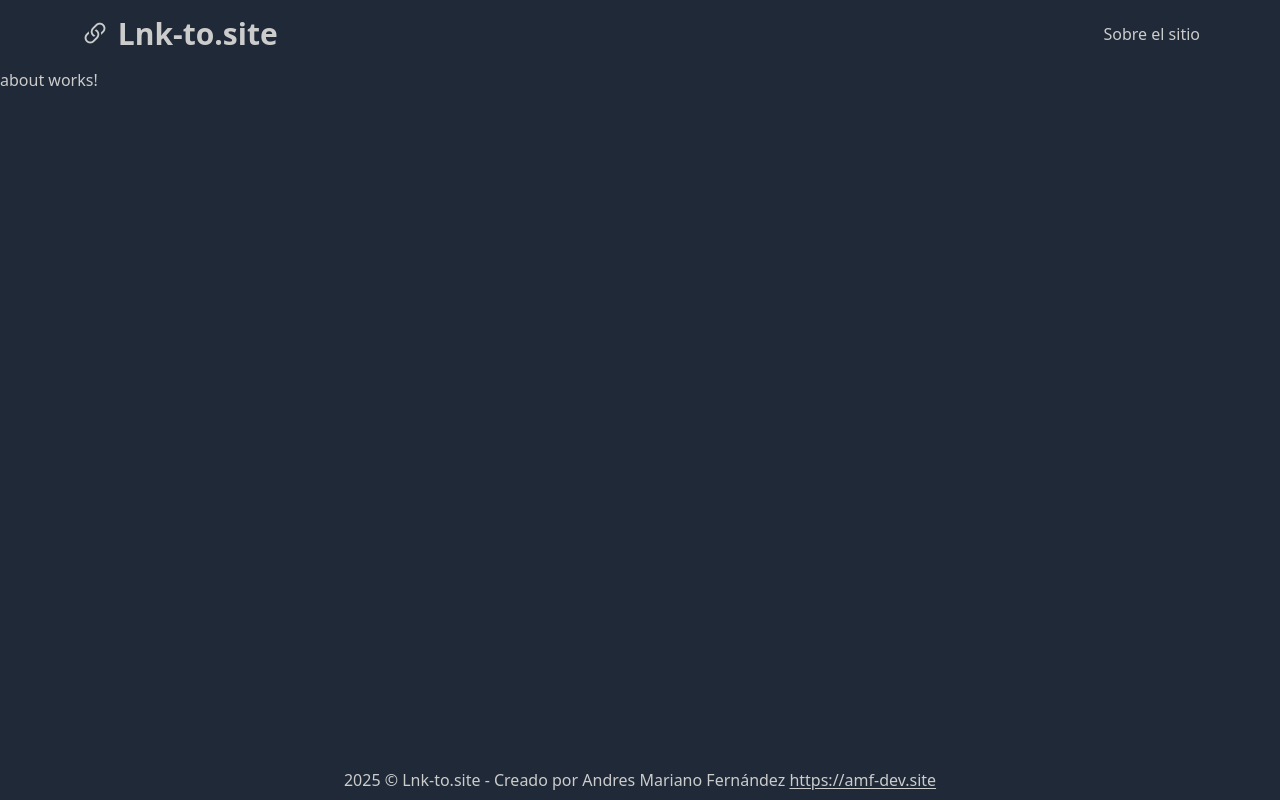
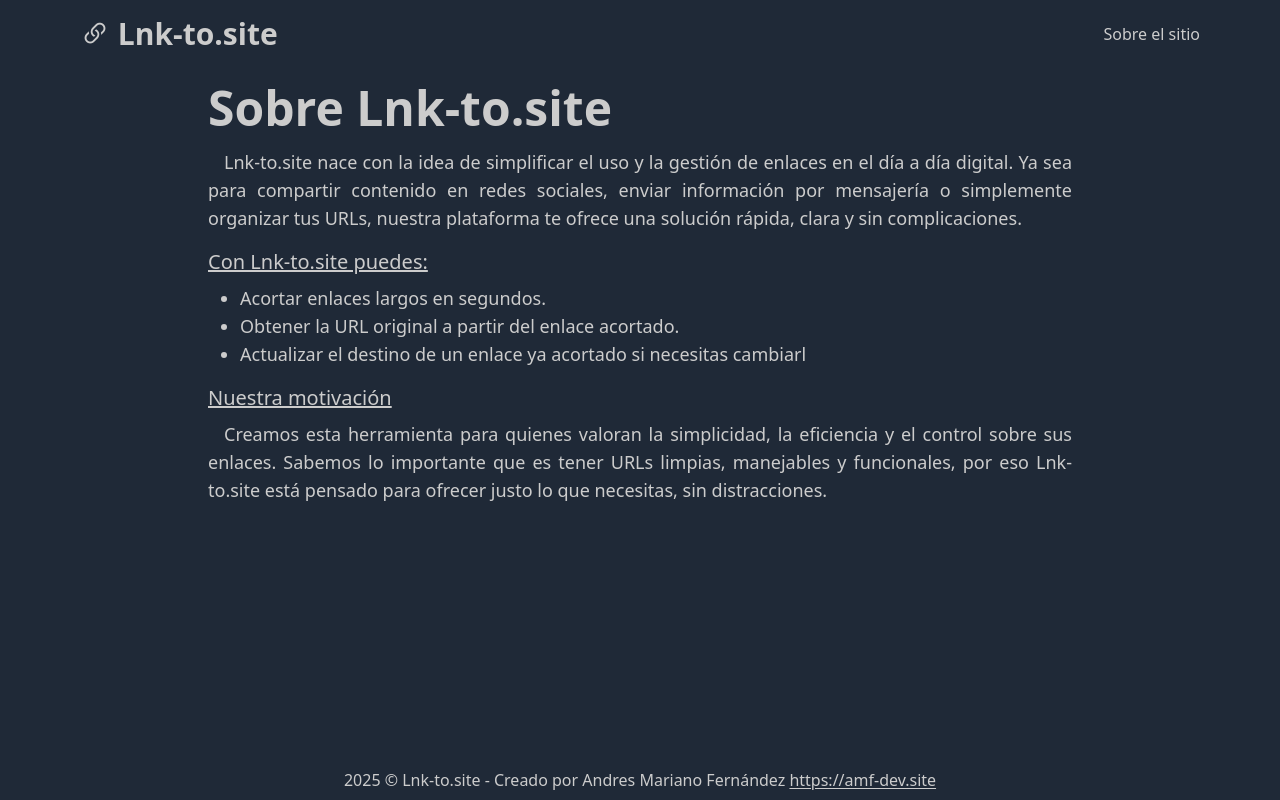
Before and after one commit to amf-dev-gh/acortador-enlaces-front, an Angular app: page /about in a window 1280 px wide. Built offline with nearby package versions, Linux system fonts and the light colour scheme.

Commit message:
agregando contenido y estructura a la sección "Sobre Lnk-to.site" para mejorar la presentación de la información

```diff
--- a/src/app/components/about/about.component.html
+++ b/src/app/components/about/about.component.html
@@ -1 +1,16 @@
-<p>about works!</p>
+<section id="home" class="flex flex-col mx-auto max-w-4xl p-4 font-light text-lg">
+
+  <h1 class="text-4xl sm:text-5xl font-semibold mb-4 text-center sm:text-start">Sobre Lnk-to.site</h1>
+  <p class="mb-4 indent-4 text-justify">Lnk-to.site nace con la idea de simplificar el uso y la gestión de enlaces en el día a día digital. Ya sea para compartir contenido en redes sociales, enviar información por mensajería o simplemente organizar tus URLs, nuestra plataforma te ofrece una solución rápida, clara y sin complicaciones.</p>
+
+  <p class="underline text-xl mb-2 font-normal">Con Lnk-to.site puedes:</p>
+  <ul class="list-disc ml-4 [&>li]:ms-4 mb-4">
+    <li>Acortar enlaces largos en segundos.</li>
+    <li>Obtener la URL original a partir del enlace acortado.</li>
+    <li>Actualizar el destino de un enlace ya acortado si necesitas cambiarl</li>
+  </ul>
+
+  <h2 class="text-xl mb-2 underline font-normal">Nuestra motivación</h2>
+  <p class="mb-4 indent-4 text-justify">Creamos esta herramienta para quienes valoran la simplicidad, la eficiencia y el control sobre sus enlaces. Sabemos lo importante que es tener URLs limpias, manejables y funcionales, por eso Lnk-to.site está pensado para ofrecer justo lo que necesitas, sin distracciones.</p>
+
+</section>
```
